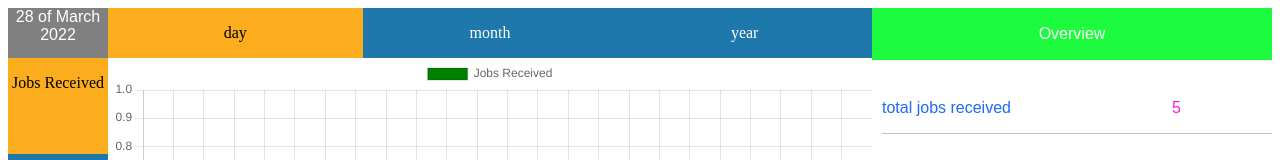
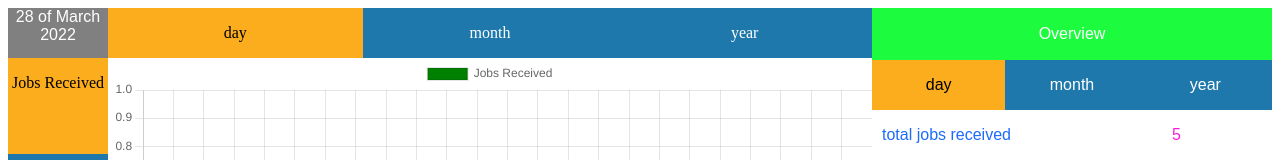
Before and after one commit to MrGarrson47/transcription-tracker, a React (Create React App) app: page / in a window 1280 px wide. Shown: the top 160 px of the page. Built offline with nearby package versions, Linux system fonts and the light colour scheme; no server answers; the database is empty.

Commit message:
added tabsContainer to the ExtraInfo component

```diff
--- a/src/components/extraInfo/ExtraInfo.js
+++ b/src/components/extraInfo/ExtraInfo.js
@@ -1,6 +1,24 @@
+import TabsContainer from '../charts/TabsContainer';
 import classes from './ExtraInfo.module.css';
+import { useState } from 'react';
 
 const ExtraInfo = () => {
+
+    const [selectByDateTab, setSelectByDateTab] = useState({
+        day: true,
+        month: false,
+        year: false
+    });
+
+    const dateTabHandler = (e) => {
+        const { id } = e.target;
+        let currentTabsSelected = { ...selectByDateTab };
+        for (let key in currentTabsSelected) {
+            currentTabsSelected[key] = false;
+        }
+        currentTabsSelected[id] = true;
+        setSelectByDateTab(currentTabsSelected);
+    }
 
     return (
         <>
@@ -8,6 +26,14 @@ const ExtraInfo = () => {
                 <div className={classes.headingContainer}>
                     <p>Overview</p>
                 </div>
+                <div className={classes.tabsContainer}>
+                    <TabsContainer
+                        tabIds={["day", "month", "year"]}
+                        clickHandler={dateTabHandler}
+                        isActive={selectByDateTab}
+                    />
+                </div>
+
                 <div className={classes.infoMainContainer}>
                     <div className={classes.infoContainer}>
                         <p className={classes.infoLabel}>total jobs received</p>
--- a/src/components/extraInfo/ExtraInfo.module.css
+++ b/src/components/extraInfo/ExtraInfo.module.css
@@ -4,6 +4,12 @@
     height: 434px;
     font-family: Arial, Helvetica, sans-serif;
     user-select: none;
+}
+
+.tabsContainer{
+   display: grid;
+   grid-template-columns: repeat(3, 1fr);
+
 }
 
 .headingContainer{
@@ -24,7 +30,6 @@
     display: flex;
     flex-direction: column;
     justify-content: space-evenly;
-    height: 90%;
     padding-left: 10px;
 }
 
```
